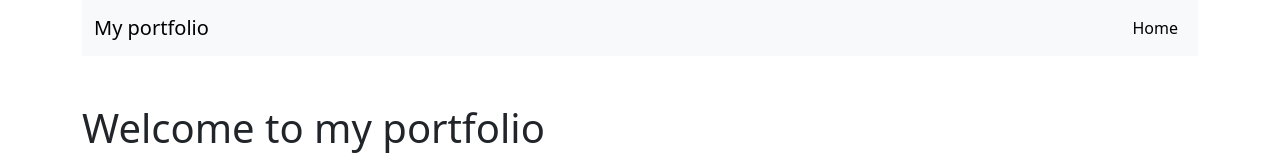
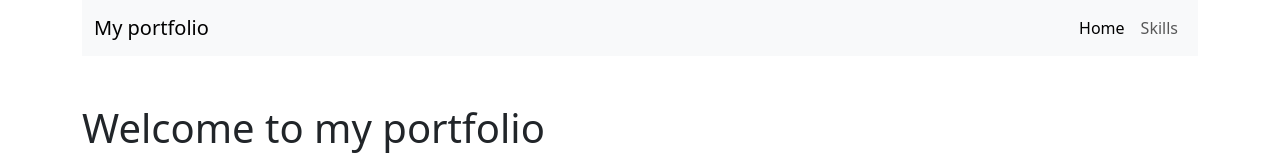
Before and after one commit to landicami/portfolio, a React (Vite) app: page / in a window 1280 px wide. Shown: the top 160 px of the page. Built offline with nearby package versions, Linux system fonts and the light colour scheme.

Commit message:
Skillspage in navbar

```diff
--- a/src/components/Navigation.tsx
+++ b/src/components/Navigation.tsx
@@ -10,9 +10,11 @@ const Navigation = () => {
         <Navbar.Brand as={Link} to="/">My portfolio</Navbar.Brand>
         <Navbar.Toggle aria-controls="basic-navbar-nav" />
         <Navbar.Collapse id="basic-navbar-nav">
-          <Nav className="ms-auto">
+        <Nav className="ms-auto">
             <Nav.Link as={NavLink} to="/">Home</Nav.Link>
-                     </Nav>
+			<Nav.Link as={NavLink} to="/skills">Skills</Nav.Link>
+
+        </Nav>
         </Navbar.Collapse>
       </Container>
     </Navbar>
```
